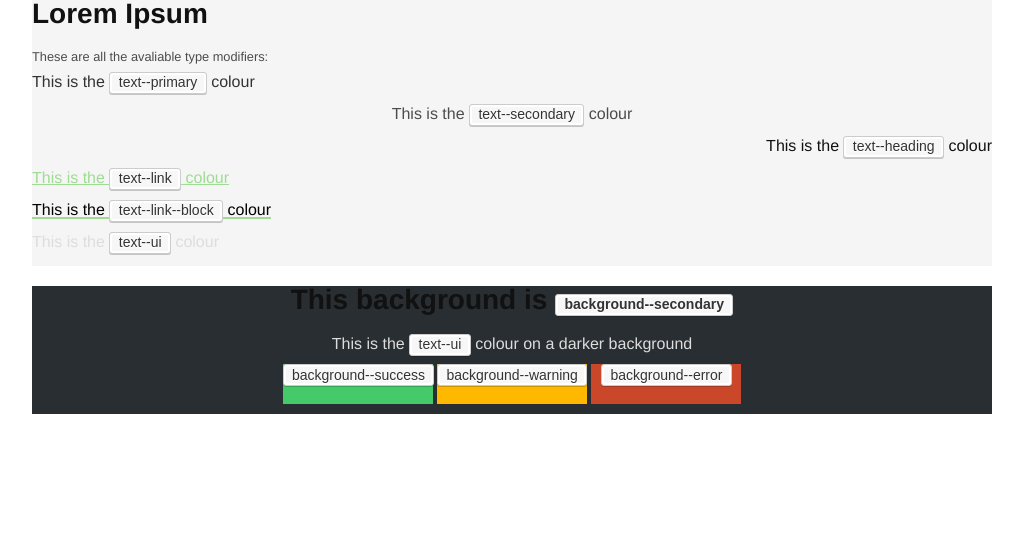
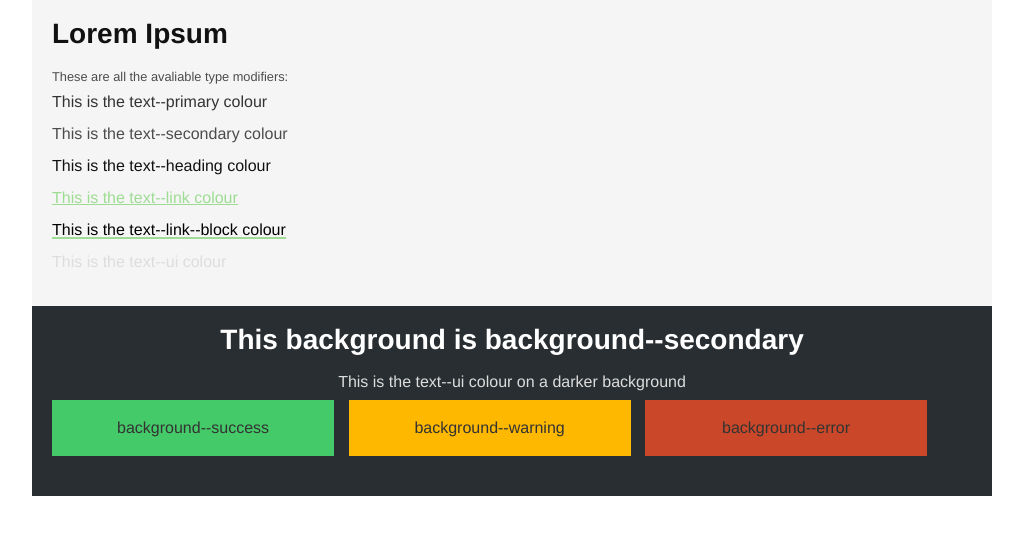
Before and after one commit to sambeevors/emerald, a website: page index.html in a window 1280 px wide. Shown: the whole page, without its empty margins (128-1151 px from the left). Drawn offline with nearby package versions, Linux system fonts and the light colour scheme; files that its build step writes are made by us from their sources.

Commit message:
Tidying things up

```diff
--- a/index.html
+++ b/index.html
@@ -7,32 +7,32 @@
     </head>
     <body>
         <div class="container">
-            <div class="column">
-                <div class="row background--primary">
+            <div class="row">
+                <div class="column full-width background--primary">
                     <h1>Lorem Ipsum</h1>
                     <p>
                         <small>These are all the avaliable type modifiers:</small>
-                        <span class="blockline text--primary content--left"> This is the <kbd>text--primary</kbd> colour </span>
-                        <span class="blockline text--secondary content--center"> This is the <kbd>text--secondary</kbd> colour </span>
-                        <span class="blockline text--heading content--right"> This is the <kbd>text--heading</kbd> colour </span>
-                        <span class="blockline text--primary"> <a href="#" class="text--link">This is the <kbd>text--link</kbd> colour</a></span>
-                        <span class="blockline text--primary"> <a href="#" class="text--link--block">This is the <kbd>text--link--block</kbd> colour</a> </span>
-                        <span class="blockline text--ui"> This is the <kbd>text--ui</kbd> colour </span>
+                        <span class="blockline text--primary"> This is the text--primary colour </span>
+                        <span class="blockline text--secondary"> This is the text--secondary colour </span>
+                        <span class="blockline text--heading"> This is the text--heading colour </span>
+                        <span class="blockline text--primary"> <a href="#" class="text--link">This is the text--link colour</a></span>
+                        <span class="blockline text--primary"> <a href="#" class="text--link--block">This is the text--link--block colour</a> </span>
+                        <span class="blockline text--ui"> This is the text--ui colour </span>
                     </p>
                 </div>
-                <div class="background--secondary content--center">
-                    <h1 class="light"> This background is <kbd>background--secondary</kbd></h1>
-                    <p class="text--ui"> This is the <kbd>text--ui</kbd> colour on a darker background</p>
+                <div class="column full-width background--secondary content--center">
+                    <h1 class="text--white"> This background is background--secondary</h1>
+                    <p class="text--ui"> This is the text--ui colour on a darker background</p>
 
-                    <div class="content--center -flex">
-                        <div class="background--success" style="display: inline-block; width: 150px; height: 40px; vertical-align: middle; margin-bottom: 10px;">
-                            <kbd>background--success</kbd>
+                    <div class="content--center -flex row">
+                        <div class="background--success column one-third">
+                            background--success
                         </div>
-                        <div class="background--warning" style="display: inline-block; width: 150px; height: 40px; vertical-align: middle; margin-bottom: 10px;">
-                            <kbd>background--warning</kbd>
+                        <div class="background--warning column one-third">
+                            background--warning
                         </div>
-                        <div class="background--error" style="display: inline-block; width: 150px; height: 40px; vertical-align: middle; margin-bottom: 10px;">
-                            <kbd>background--error</kbd>
+                        <div class="background--error column one-third">
+                            background--error
                         </div>
                     </div>
                 </div>
--- a/scss/components/_grid.scss
+++ b/scss/components/_grid.scss
@@ -12,6 +12,7 @@
 	width: 100%;
 	float: left;
 	box-sizing: border-box;
+    padding: 20px;
 }
 .row { margin-bottom: relative(20px); }
 
--- a/scss/components/_typography.scss
+++ b/scss/components/_typography.scss
@@ -26,10 +26,6 @@ h4,
 h5 {
     font-weight: bold;
     color: getColor(text, heading);
-
-    &.-light {
-        color: getColor(core, white);
-    }
 }
 
 h1 {
@@ -109,7 +105,6 @@ kbd {
         background: getColor(background, dark);
         color: getColor(text, ui);
     }
-
     &--success {
         color: getColor(state, success);
     }
@@ -118,6 +113,9 @@ kbd {
     }
     &--error {
         color: getColor(state, error);
+    }
+    &--white {
+        color: getColor(base, light);
     }
 }
 
--- a/scss/globals/_variables.scss
+++ b/scss/globals/_variables.scss
@@ -1,12 +1,10 @@
 $colors: (
-    core: (
-        "black": #000,
-        "white": #fff
-    ),
     base: (
         "primary":   #4591aa,
         "selection": #d6d6d6,
-        "lines":     #e0e0e0
+        "lines":     #e0e0e0,
+        "dark": #000,
+        "light": #fff
     ),
 
     text: (
```
